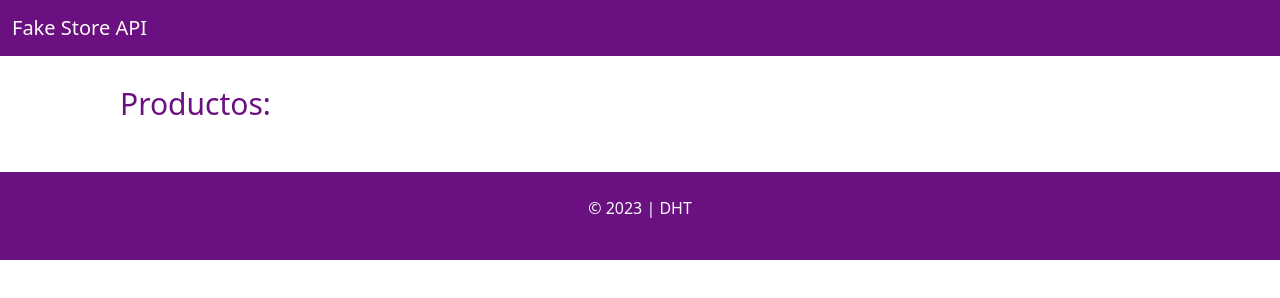
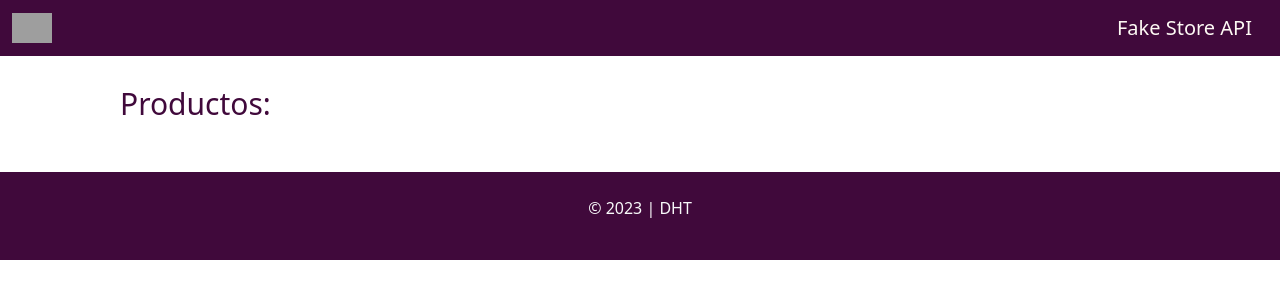
Before and after one commit to DanHT22/fake_Store, a plain HTML site: page index.html in a window 1280 px wide. Drawn offline with nearby package versions, Linux system fonts and the light colour scheme; no server answers; grey boxes are pictures that could not be loaded.

Commit message:
ajustes de color y logo en css

```diff
--- a/CSS/style.css
+++ b/CSS/style.css
@@ -3,7 +3,7 @@ body{
 }
 
 nav{
-    background-color: rgb(107, 16, 128);
+    background-color: rgb(64, 9, 59);
 }
 
 
@@ -12,7 +12,7 @@ nav{
     padding: 30px;
     margin-left: 90px;
     font-size: 30px;
-    color: rgb(107, 16, 128);
+    color: rgb(64, 9, 59);
 }
 
 
--- a/index.html
+++ b/index.html
@@ -13,6 +13,7 @@
 <body>
     <nav class="navbar">
         <div class="container-fluid">
+            <a href=""><img src="https://fakestoreapi.com/icons/logo.png" alt="" width="10%"></a>
             <a class="navbar-brand" href="#" style="color: rgb(253, 249, 244);">Fake Store API</a>
         </div>
     </nav>
@@ -23,7 +24,7 @@
         <div class="row row-cls2 row-cols-md-2 row-cols-lg-2 g-2" id="mainProds"></div>
     </main>
 
-    <footer class="py-4 footer-bg" style="background-color: rgb(107, 16, 128)">
+    <footer class="py-4 footer-bg" style="background-color: rgb(64, 9, 59)">
         <div class="container-fluid">
             <p class="text-center  text-light pFooter">&copy; 2023 | DHT</p>
         </div>
```
